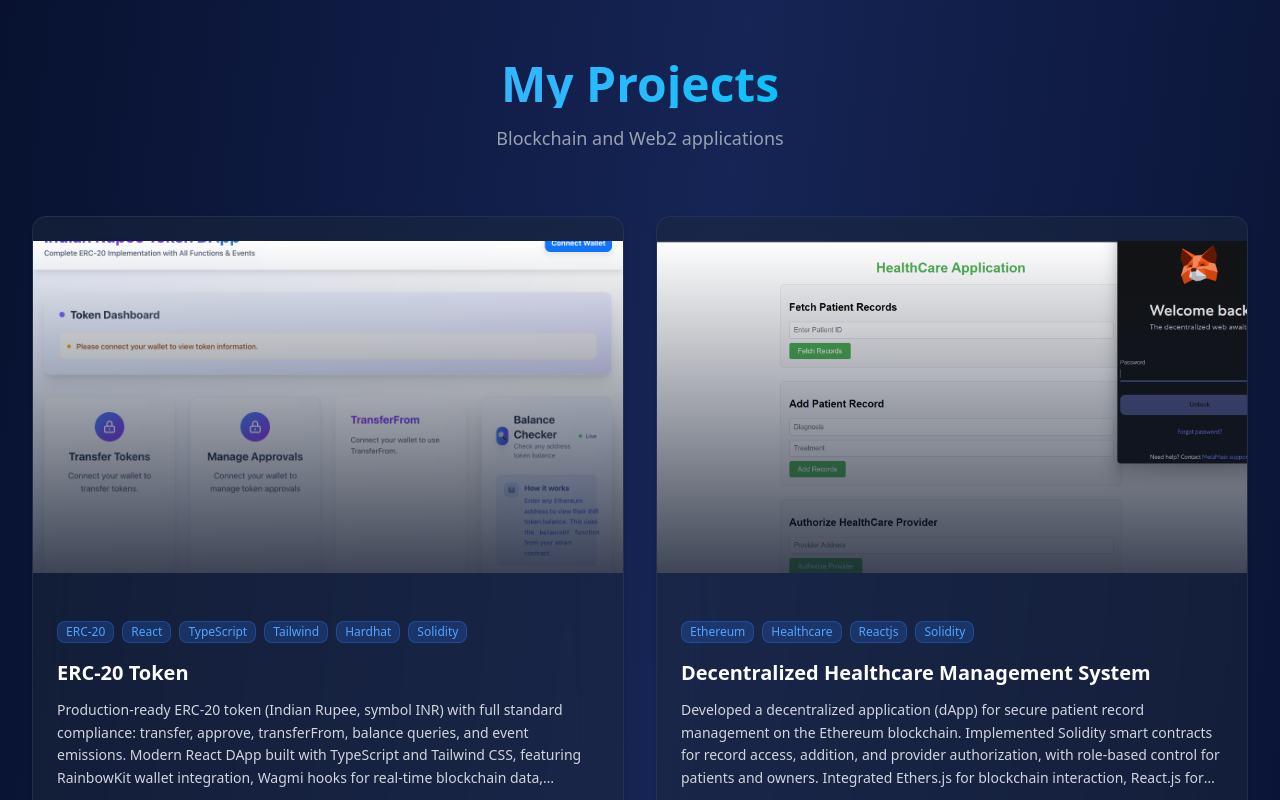
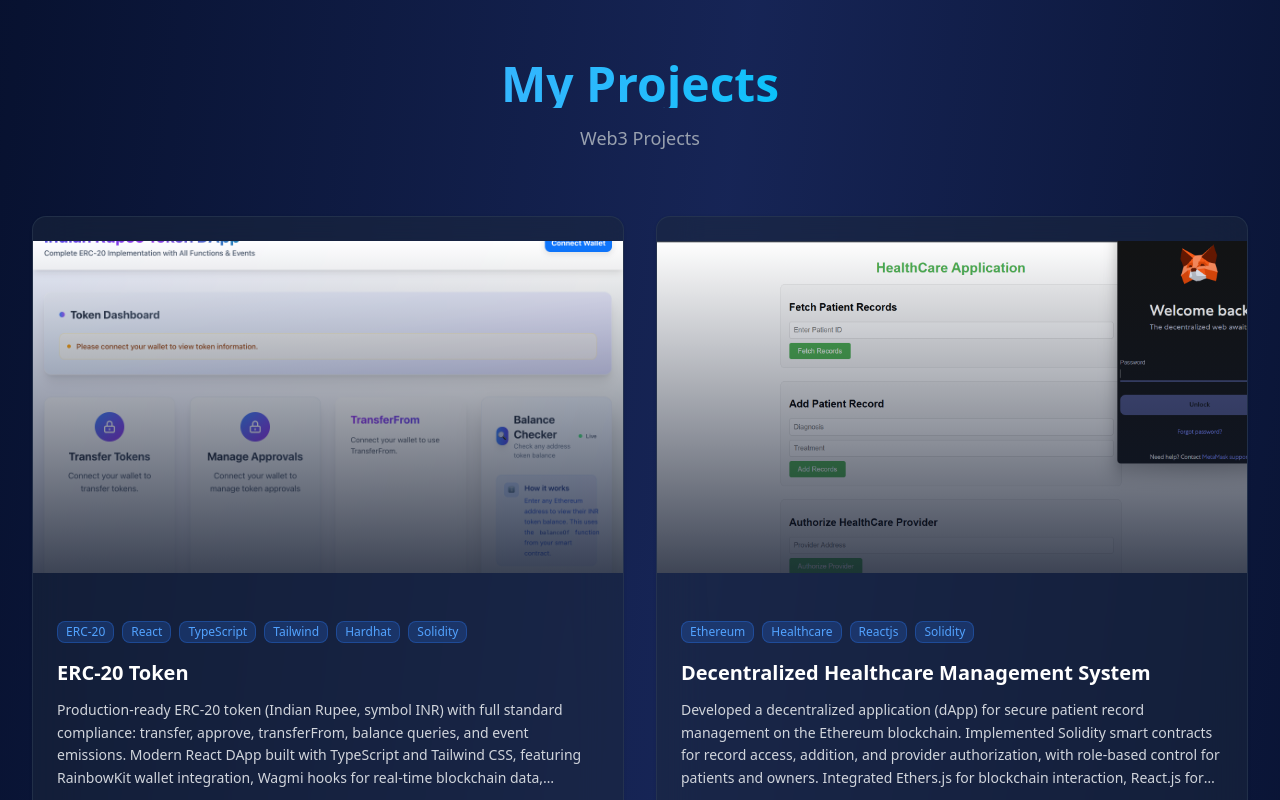
Before and after one commit to anumukul/web3-portfolio, a Next.js app: page / in a window 1280 px wide. Shown: the part 4660-5460 px from the top of the page. Built offline with nearby package versions, Linux system fonts and the light colour scheme.

Commit message:
changed the headline

```diff
--- a/src/app/page.tsx
+++ b/src/app/page.tsx
@@ -724,7 +724,7 @@
               <h2 className="text-5xl font-bold bg-gradient-to-r from-blue-400 to-cyan-400 bg-clip-text text-transparent mb-4">
                 My Projects
               </h2>
-              <p className="text-gray-400 text-lg">Blockchain and Web2 applications</p>
+              <p className="text-gray-400 text-lg">Web3 Projects</p>
             </div>
 
             <div className="grid md:grid-cols-2 xl:grid-cols-2 gap-8">
@@ -848,7 +848,7 @@
               <h2 className="text-5xl font-bold bg-gradient-to-r from-blue-400 to-cyan-400 bg-clip-text text-transparent mb-4">
                 Skills
               </h2>
-              <p className="text-gray-400 text-lg">Technical expertise across blockchain and web development</p>
+              <p className="text-gray-400 text-lg">Technical expertise across blockchain development</p>
             </div>
 
             <div className="max-w-4xl mx-auto">
```
